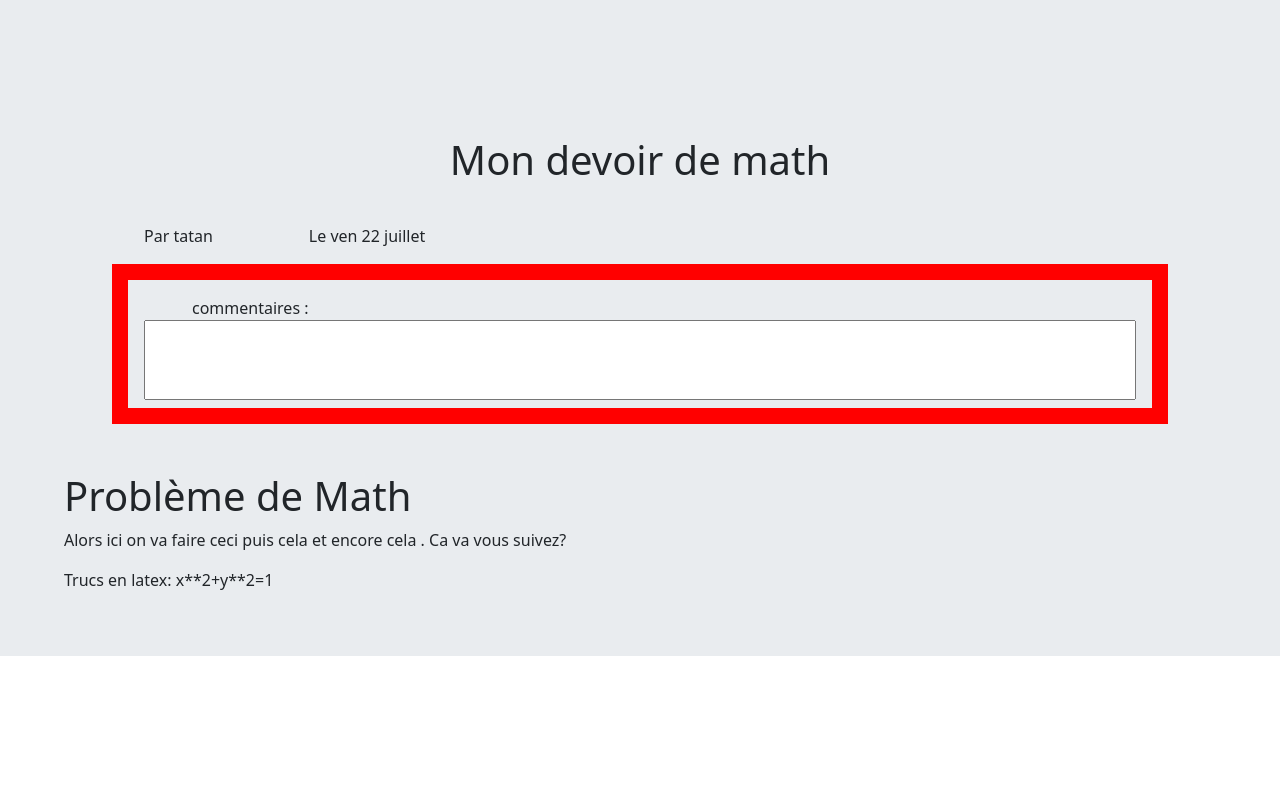
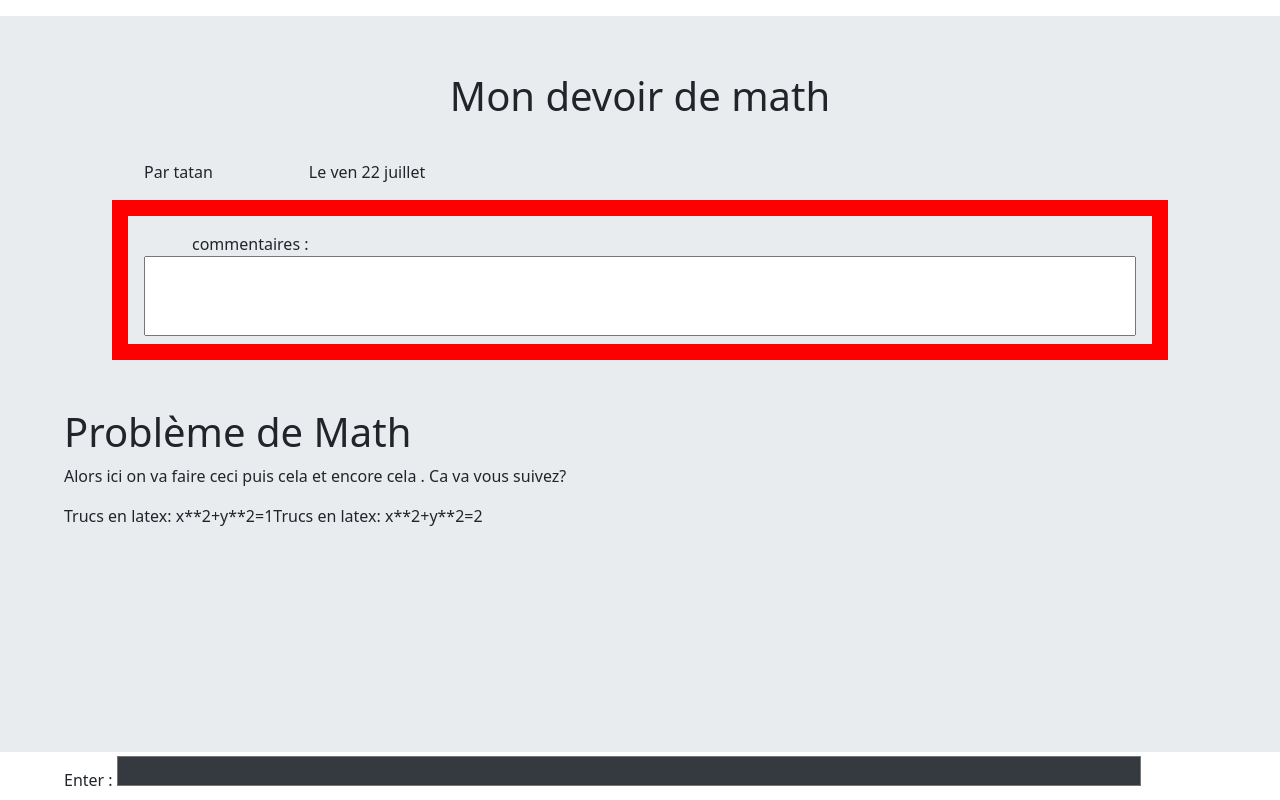
Before and after one commit to Codex1er/mathWritter, a Vue app: page / in a window 1280 px wide. Built offline with nearby package versions, Linux system fonts and the light colour scheme.

Commit message:
command box

```diff
--- a/src/App.vue
+++ b/src/App.vue
@@ -13,15 +13,39 @@ import mathzone from './components/mathzone.vue'
     <headtitle title="Mon devoir de math" name="tatan"  date="ven 22 juillet"/>
     <intitle title="Problème de Math" power="1"></intitle>
     <textzone text="Alors ici on va faire ceci puis cela et encore cela . Ca va vous suivez? "></textzone>
-    <mathzone latex="x**2+y**2=1" is-selected></mathzone>
+    <mathzone latex="x**2+y**2=1"></mathzone>
+    <mathzone latex="x**2+y**2=2"></mathzone>
+
+    <div id="console">
+      Enter : <textarea name="name" rows="1" cols="80"></textarea>
+    </div>
   </div>
 </template>
 
 <style scoped>
   #wrapper {
+    display: block;
+    min-height: 92vh;
     background-color: var(--bs-gray-200);
     max-width: 80em;
     margin: auto;
-    padding: 4em
+    padding: 4em;
+    padding-top: 0em;
+    margin-top: 0em;
+    margin-bottom: 0em;
+    position: relative
+  }
+  #console {
+    position: fixed;
+    display: block;
+    bottom: 0.5em;
+    width: 80em
+
+  }
+  textarea {
+    resize: none;
+    width: 80%;
+    background-color: var(--bs-gray-dark);
+    color: var(--bs-green)
   }
 </style>
--- a/src/style.scss
+++ b/src/style.scss
@@ -4,3 +4,11 @@
 h1 {
   text-align: center;
 }
+
+#app {
+  display: block;
+}
+
+body {
+  display: block;
+}
```
